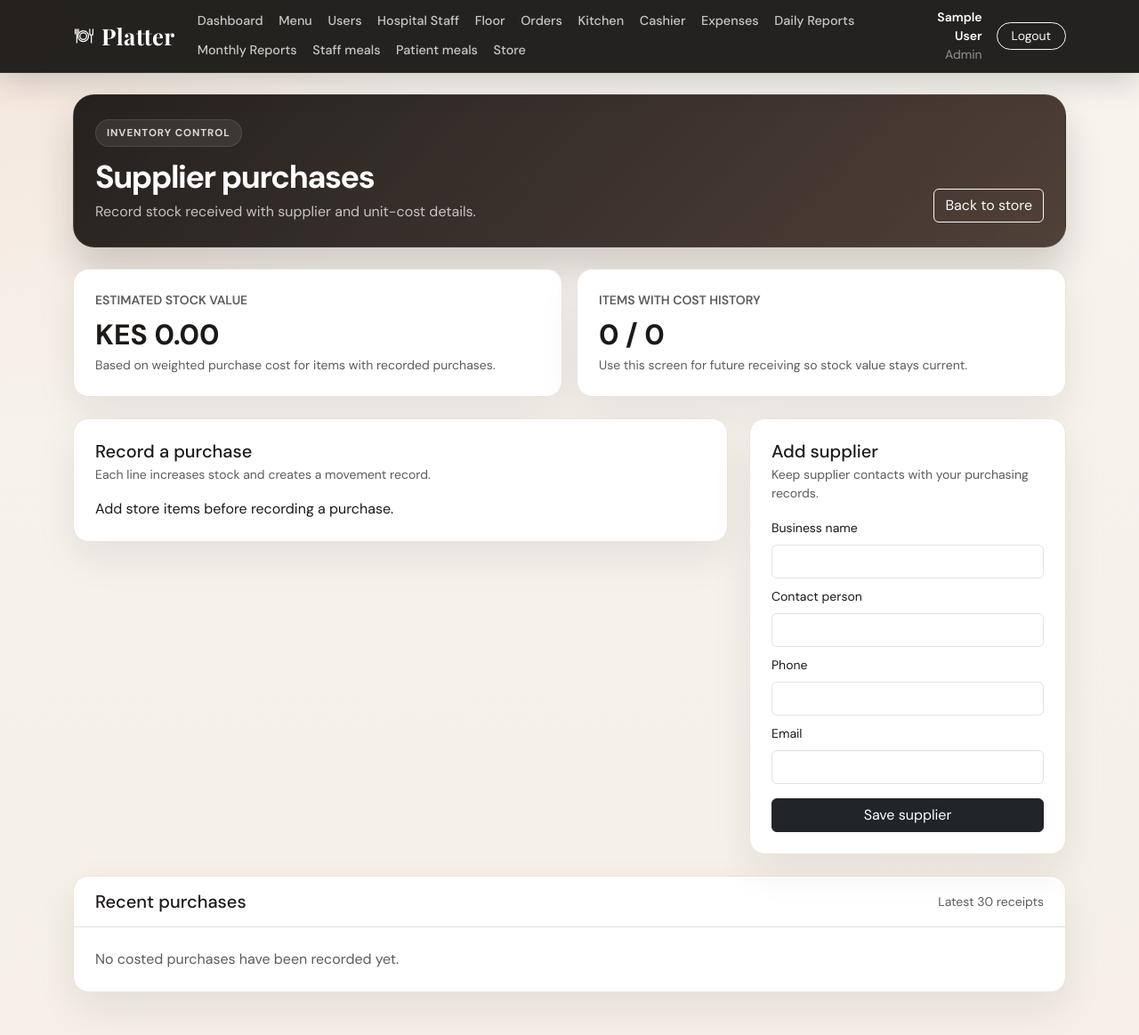
After one commit to kiruiian/platter, a Flask app: page /store/purchases in a window 1280 px wide. The commit adds this page. Shown: the whole page at 89% size. Run offline with Flask 3, Linux system fonts and the light colour scheme; the visitor is signed in with stand-in values (Sample User, id 1).

Commit message:
Add supplier purchase costing

```diff
--- a/app/routes/store.py
+++ b/app/routes/store.py
@@ -1,9 +1,16 @@
-from decimal import Decimal
+from datetime import date, datetime
+from decimal import Decimal, InvalidOperation
 
 from flask import Blueprint, flash, redirect, render_template, request, session, url_for
 
 from app.extensions import db
-from app.models import StoreItem, StockMovement
+from app.models import (
+    StockMovement,
+    StockPurchase,
+    StockPurchaseLine,
+    StoreItem,
+    Supplier,
+)
 from app.routes.auth import login_required
 
 store_bp = Blueprint("store", __name__)
@@ -11,11 +18,56 @@ store_bp = Blueprint("store", __name__)
 def _qty(raw):
     try:
         value = Decimal(str(raw).strip())
-    except Exception:
+    except (InvalidOperation, ValueError):
         return None
-    if value <= 0:
+    if not value.is_finite() or value <= 0:
         return None
     return value
+
+
+def _money(raw):
+    try:
+        value = Decimal(str(raw).strip())
+    except (InvalidOperation, ValueError):
+        return None
+    if not value.is_finite() or value <= 0:
+        return None
+    return value.quantize(Decimal("0.01"))
+
+
+def _cost_summary(items):
+    """Return weighted purchase cost and estimated value for each store item."""
+    rows = (
+        db.session.query(
+            StockPurchaseLine.item_id,
+            db.func.sum(StockPurchaseLine.quantity).label("purchased_quantity"),
+            db.func.sum(StockPurchaseLine.line_total).label("purchased_cost"),
+        )
+        .group_by(StockPurchaseLine.item_id)
+        .all()
+    )
+    costs = {}
+    inventory_value = Decimal("0.00")
+    for row in rows:
+        quantity = Decimal(str(row.purchased_quantity or 0))
+        total_cost = Decimal(str(row.purchased_cost or 0))
+        if quantity <= 0:
+            continue
+        costs[row.item_id] = {
+            "unit_cost": (total_cost / quantity).quantize(Decimal("0.01"))
+        }
+
+    for item in items:
+        cost = costs.get(item.id)
+        if not cost:
+            continue
+        estimated_value = (
+            Decimal(str(item.quantity_on_hand or 0)) * cost["unit_cost"]
+        ).quantize(Decimal("0.01"))
+        cost["estimated_value"] = estimated_value
+        inventory_value += estimated_value
+
+    return costs, inventory_value
 
 @store_bp.route("/store")
 @login_required(roles={"admin", "kitchen"})
@@ -36,12 +88,153 @@ def store_list():
         if Decimal(str(i.min_qty or 0)) > 0
         and Decimal(str(i.quantity_on_hand or 0)) <= Decimal(str(i.min_qty or 0))
     ]
+    item_costs, inventory_value = _cost_summary(items)
     return render_template(
         "store.html",
         items=items,
         movements=movements,
         low_items=low_items,
+        item_costs=item_costs,
+        inventory_value=inventory_value,
     )
+
+
+@store_bp.route("/store/purchases")
+@login_required(roles={"admin"})
+def purchases_list():
+    items = (
+        StoreItem.query.filter_by(active=True)
+        .order_by(StoreItem.name.asc())
+        .all()
+    )
+    purchases = (
+        StockPurchase.query.order_by(
+            StockPurchase.purchased_on.desc(),
+            StockPurchase.id.desc(),
+        )
+        .limit(30)
+        .all()
+    )
+    item_costs, inventory_value = _cost_summary(items)
+    return render_template(
+        "purchases.html",
+        items=items,
+        suppliers=Supplier.query.filter_by(active=True).order_by(Supplier.name.asc()).all(),
+        purchases=purchases,
+        item_costs=item_costs,
+        inventory_value=inventory_value,
+        today=date.today(),
+    )
+
+
+@store_bp.route("/store/suppliers", methods=["POST"])
+@login_required(roles={"admin"})
+def supplier_create():
+    name = request.form.get("name", "").strip()[:120]
+    if not name:
+        flash("Supplier name is required.", "danger")
+        return redirect(url_for("store.purchases_list"))
+
+    if Supplier.query.filter(db.func.lower(Supplier.name) == name.lower()).first():
+        flash("That supplier already exists.", "warning")
+        return redirect(url_for("store.purchases_list"))
+
+    db.session.add(
+        Supplier(
+            name=name,
+            contact_name=request.form.get("contact_name", "").strip()[:120] or None,
+            phone=request.form.get("phone", "").strip()[:40] or None,
+            email=request.form.get("email", "").strip()[:120] or None,
+        )
+    )
+    db.session.commit()
+    flash(f"Supplier {name} added.", "success")
+    return redirect(url_for("store.purchases_list"))
+
+
+@store_bp.route("/store/purchases", methods=["POST"])
+@login_required(roles={"admin"})
+def purchase_create():
+    raw_date = request.form.get("purchased_on", "").strip()
+    try:
+        purchased_on = (
+            datetime.strptime(raw_date, "%Y-%m-%d").date()
+            if raw_date
+            else date.today()
+        )
+    except ValueError:
+        flash("Enter a valid purchase date.", "danger")
+        return redirect(url_for("store.purchases_list"))
+
+    supplier_id = request.form.get("supplier_id", type=int)
+    supplier = Supplier.query.get(supplier_id) if supplier_id else None
+    if supplier_id and not supplier:
+        flash("Choose a valid supplier.", "danger")
+        return redirect(url_for("store.purchases_list"))
+
+    item_ids = request.form.getlist("item_id")
+    quantities = request.form.getlist("quantity")
+    unit_costs = request.form.getlist("unit_cost")
+    if not item_ids or len(item_ids) != len(quantities) or len(item_ids) != len(unit_costs):
+        flash("Add at least one complete purchase line.", "danger")
+        return redirect(url_for("store.purchases_list"))
+
+    items = {item.id: item for item in StoreItem.query.filter_by(active=True).all()}
+    lines = []
+    for item_id_raw, quantity_raw, cost_raw in zip(item_ids, quantities, unit_costs):
+        try:
+            item_id = int(item_id_raw)
+        except (TypeError, ValueError):
+            flash("Choose a valid store item for every purchase line.", "danger")
+            return redirect(url_for("store.purchases_list"))
+        item = items.get(item_id)
+        quantity = _qty(quantity_raw)
+        unit_cost = _money(cost_raw)
+        if not item or quantity is None or unit_cost is None:
+            flash(
+                "Every purchase line needs an item, quantity, and unit cost above zero.",
+                "danger",
+            )
+            return redirect(url_for("store.purchases_list"))
+        lines.append((item, quantity, unit_cost))
+
+    purchase = StockPurchase(
+        supplier=supplier,
+        invoice_number=request.form.get("invoice_number", "").strip()[:120] or None,
+        purchased_on=purchased_on,
+        notes=request.form.get("notes", "").strip()[:255] or None,
+        received_by_id=session.get("user_id"),
+    )
+    db.session.add(purchase)
+    db.session.flush()
+
+    reference = purchase.invoice_number or f"Purchase #{purchase.id}"
+    for item, quantity, unit_cost in lines:
+        line_total = (quantity * unit_cost).quantize(Decimal("0.01"))
+        item.quantity_on_hand = Decimal(str(item.quantity_on_hand or 0)) + quantity
+        db.session.add(
+            StockPurchaseLine(
+                purchase=purchase,
+                item=item,
+                quantity=quantity,
+                unit_cost=unit_cost,
+                line_total=line_total,
+            )
+        )
+        db.session.add(
+            StockMovement(
+                item_id=item.id,
+                movement_type="in",
+                quantity=quantity,
+                reason="purchase",
+                reference=reference,
+                recorded_by_id=session.get("user_id"),
+            )
+        )
+
+    db.session.commit()
+    flash(f"Purchase {reference} recorded with {len(lines)} item(s).", "success")
+    return redirect(url_for("store.purchases_list"))
 
 @store_bp.route("/store/items", methods=["POST"])
 @login_required(roles={"admin"})
--- /dev/null
+++ b/templates/purchases.html
@@ -0,0 +1,185 @@
+{% extends "base.html" %}
+{% block title %}Purchases · Platter{% endblock %}
+{% block content %}
+<div class="page-hero d-flex flex-column flex-md-row justify-content-between align-items-md-end gap-3 mb-4">
+  <div>
+    <span class="eyebrow">Inventory control</span>
+    <h1>Supplier purchases</h1>
+    <p>Record stock received with supplier and unit-cost details.</p>
+  </div>
+  <a class="btn btn-outline-light" href="{{ url_for('store.store_list') }}">Back to store</a>
+</div>
+
+<div class="row g-3 mb-4">
+  <div class="col-md-6">
+    <div class="card-platter p-4 h-100">
+      <div class="small text-uppercase text-muted fw-semibold mb-1">Estimated stock value</div>
+      <div class="fs-2 fw-bold">KES {{ '%.2f'|format(inventory_value) }}</div>
+      <p class="small text-muted mb-0">Based on weighted purchase cost for items with recorded purchases.</p>
+    </div>
+  </div>
+  <div class="col-md-6">
+    <div class="card-platter p-4 h-100">
+      <div class="small text-uppercase text-muted fw-semibold mb-1">Items with cost history</div>
+      <div class="fs-2 fw-bold">{{ item_costs|length }} / {{ items|length }}</div>
+      <p class="small text-muted mb-0">Use this screen for future receiving so stock value stays current.</p>
+    </div>
+  </div>
+</div>
+
+<div class="row g-4">
+  <div class="col-xl-8">
+    <section class="card-platter p-4">
+      <div class="mb-3">
+        <h2 class="h5 mb-1">Record a purchase</h2>
+        <p class="small text-muted mb-0">Each line increases stock and creates a movement record.</p>
+      </div>
+      {% if items %}
+      <form method="POST" action="{{ url_for('store.purchase_create') }}" id="purchase-form">
+        <div class="row g-3 mb-3">
+          <div class="col-md-5">
+            <label class="form-label">Supplier <span class="text-muted">(optional)</span></label>
+            <select class="form-select" name="supplier_id">
+              <option value="">No supplier selected</option>
+              {% for supplier in suppliers %}<option value="{{ supplier.id }}">{{ supplier.name }}</option>{% endfor %}
+            </select>
+          </div>
+          <div class="col-md-3">
+            <label class="form-label">Invoice / reference</label>
+            <input class="form-control" name="invoice_number" maxlength="120" placeholder="e.g. INV-2048">
+          </div>
+          <div class="col-md-4">
+            <label class="form-label">Purchase date</label>
+            <input class="form-control" type="date" name="purchased_on" value="{{ today.isoformat() }}" required>
+          </div>
+        </div>
+
+        <div class="table-responsive">
+          <table class="table align-middle" id="purchase-lines">
+            <thead class="table-light"><tr><th>Store item</th><th>Quantity</th><th>Unit cost (KES)</th><th class="text-end">Line total</th><th></th></tr></thead>
+            <tbody>
+              <tr class="purchase-line">
+                <td>
+                  <select class="form-select" name="item_id" required>
+                    <option value="">Choose item</option>
+                    {% for item in items %}<option value="{{ item.id }}">{{ item.name }} ({{ item.unit }})</option>{% endfor %}
+                  </select>
+                </td>
+                <td><input class="form-control purchase-quantity" type="number" name="quantity" min="0.001" step="0.001" required></td>
+                <td><input class="form-control purchase-cost" type="number" name="unit_cost" min="0.01" step="0.01" required></td>
+                <td class="text-end fw-semibold purchase-total">KES 0.00</td>
+                <td class="text-end"><button class="btn btn-sm btn-outline-danger remove-line" type="button" aria-label="Remove line">×</button></td>
+              </tr>
+            </tbody>
+          </table>
+        </div>
+        <div class="d-flex flex-column flex-md-row gap-3 justify-content-between align-items-md-end">
+          <button class="btn btn-outline-platter" type="button" id="add-line">Add another item</button>
+          <div class="flex-grow-1">
+            <label class="form-label">Notes <span class="text-muted">(optional)</span></label>
+            <input class="form-control" name="notes" maxlength="255" placeholder="Delivery note, price change, or other detail">
+          </div>
+          <div class="text-md-end">
+            <div class="small text-muted">Receipt total</div>
+            <div class="h5 mb-2" id="purchase-grand-total">KES 0.00</div>
+            <button class="btn btn-platter" type="submit">Record purchase</button>
+          </div>
+        </div>
+      </form>
+      {% else %}
+      <p class="mb-0">Add store items before recording a purchase.</p>
+      {% endif %}
+    </section>
+  </div>
+
+  <div class="col-xl-4">
+    <section class="card-platter p-4">
+      <h2 class="h5 mb-1">Add supplier</h2>
+      <p class="small text-muted mb-3">Keep supplier contacts with your purchasing records.</p>
+      <form method="POST" action="{{ url_for('store.supplier_create') }}">
+        <div class="mb-2"><label class="form-label small">Business name</label><input class="form-control" name="name" maxlength="120" required></div>
+        <div class="mb-2"><label class="form-label small">Contact person</label><input class="form-control" name="contact_name" maxlength="120"></div>
+        <div class="mb-2"><label class="form-label small">Phone</label><input class="form-control" name="phone" maxlength="40"></div>
+        <div class="mb-3"><label class="form-label small">Email</label><input class="form-control" type="email" name="email" maxlength="120"></div>
+        <button class="btn btn-dark w-100" type="submit">Save supplier</button>
+      </form>
+    </section>
+  </div>
+</div>
+
+<section class="card-platter overflow-hidden mt-4">
+  <header class="px-4 py-3 border-bottom d-flex justify-content-between align-items-center">
+    <h2 class="h5 mb-0">Recent purchases</h2>
+    <span class="small text-muted">Latest 30 receipts</span>
+  </header>
+  {% if purchases %}
+  <div class="table-responsive">
+    <table class="table align-middle mb-0">
+      <thead class="table-light"><tr><th>Date</th><th>Reference</th><th>Supplier</th><th>Items</th><th class="text-end">Total</th></tr></thead>
+      <tbody>
+        {% for purchase in purchases %}
+        <tr>
+          <td>{{ purchase.purchased_on.strftime('%d %b %Y') }}</td>
+          <td>{{ purchase.invoice_number or 'Purchase #' ~ purchase.id }}</td>
+          <td>{{ purchase.supplier.name if purchase.supplier else '—' }}</td>
+          <td>
+            {% for line in purchase.lines %}
+              <div>{{ line.item.name }} · {{ '%.3f'|format(line.quantity) }} {{ line.item.unit }} × KES {{ '%.2f'|format(line.unit_cost) }}</div>
+            {% endfor %}
+          </td>
+          <td class="text-end fw-semibold">KES {{ '%.2f'|format(purchase.total) }}</td>
+        </tr>
+        {% endfor %}
+      </tbody>
+    </table>
+  </div>
+  {% else %}
+  <div class="p-4 text-muted">No costed purchases have been recorded yet.</div>
+  {% endif %}
+</section>
+{% endblock %}
+
+{% block extra_js %}
+<script>
+  (() => {
+    const tableBody = document.querySelector("#purchase-lines tbody");
+    const addButton = document.querySelector("#add-line");
+    const grandTotal = document.querySelector("#purchase-grand-total");
+
+    function syncTotals() {
+      let total = 0;
+      tableBody.querySelectorAll(".purchase-line").forEach((line) => {
+        const quantity = Number(line.querySelector(".purchase-quantity").value || 0);
+        const unitCost = Number(line.querySelector(".purchase-cost").value || 0);
+        const lineTotal = quantity * unitCost;
+        line.querySelector(".purchase-total").textContent = `KES ${lineTotal.toFixed(2)}`;
+        total += lineTotal;
+      });
+      grandTotal.textContent = `KES ${total.toFixed(2)}`;
+    }
+
+    function bindLine(line) {
+      line.querySelectorAll(".purchase-quantity, .purchase-cost").forEach((input) => input.addEventListener("input", syncTotals));
+      line.querySelector(".remove-line").addEventListener("click", () => {
+        if (tableBody.querySelectorAll(".purchase-line").length === 1) {
+          line.querySelectorAll("input").forEach((input) => { input.value = ""; });
+          line.querySelector("select").value = "";
+        } else {
+          line.remove();
+        }
+        syncTotals();
+      });
+    }
+
+    bindLine(tableBody.querySelector(".purchase-line"));
+    addButton.addEventListener("click", () => {
+      const line = tableBody.querySelector(".purchase-line").cloneNode(true);
+      line.querySelectorAll("input").forEach((input) => { input.value = ""; });
+      line.querySelector("select").value = "";
+      line.querySelector(".purchase-total").textContent = "KES 0.00";
+      tableBody.appendChild(line);
+      bindLine(line);
+    });
+  })();
+</script>
+{% endblock %}
```
Also changed, not shown: app/models/__init__.py (+8 -4 lines), app/models/store.py (+68 -1 lines), templates/store.html (+26 -4 lines).
